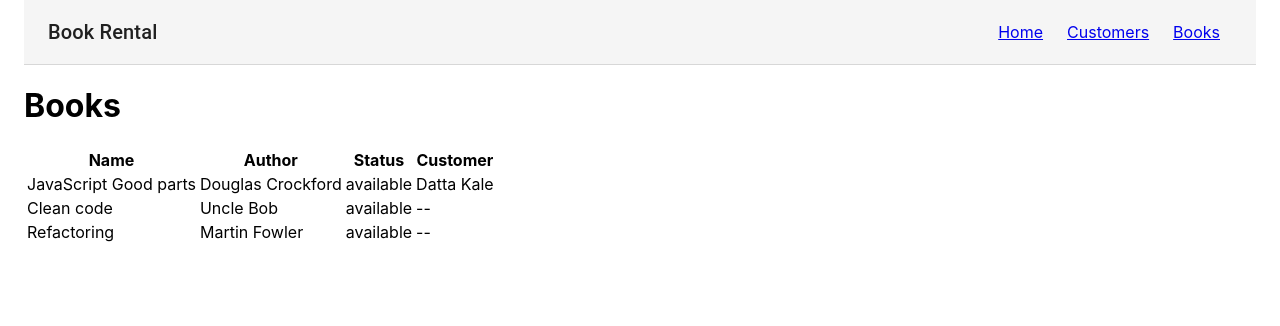
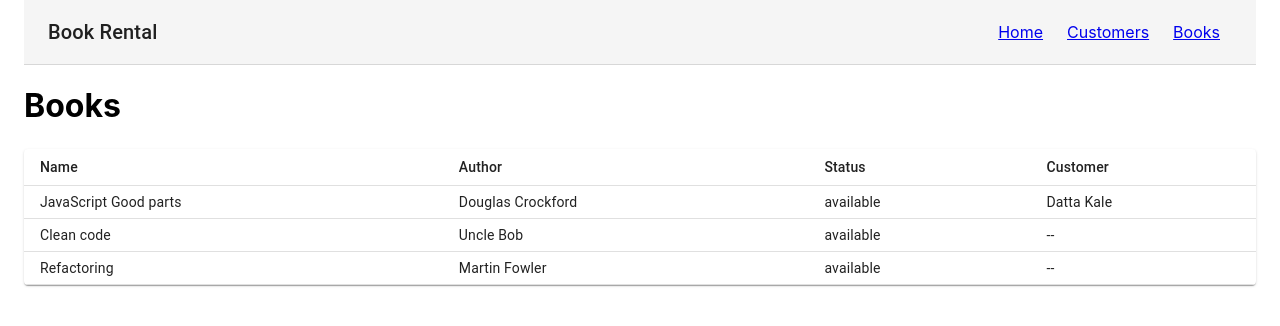
Before and after one commit to way2datta/react-playground, a React (Create React App) app in the folder movie-rental-simple/: page /books in a window 1280 px wide. Shown: the top 326 px of the page. Built offline with nearby package versions, Linux system fonts and the light colour scheme; data requests are answered from the project's data file.

Commit message:
BooksListing has material ui

```diff
--- a/movie-rental-simple/package.json
+++ b/movie-rental-simple/package.json
@@ -12,6 +12,7 @@
     "react-scripts": "3.1.2"
   },
   "scripts": {
+    "start-dev": "npm-run-all --parallel start serve-api",
     "start": "react-scripts start",
     "build": "react-scripts build",
     "test": "react-scripts test",
@@ -32,5 +33,8 @@
       "last 1 firefox version",
       "last 1 safari version"
     ]
+  },
+  "devDependencies": {
+    "npm-run-all": "^4.1.5"
   }
 }
--- a/movie-rental-simple/src/BooksListing.js
+++ b/movie-rental-simple/src/BooksListing.js
@@ -1,5 +1,27 @@
 import React from "react";
 import axios from "axios";
+import { makeStyles } from '@material-ui/core/styles';
+import Table from '@material-ui/core/Table';
+import TableBody from '@material-ui/core/TableBody';
+import TableCell from '@material-ui/core/TableCell';
+import TableHead from '@material-ui/core/TableHead';
+import TableRow from '@material-ui/core/TableRow';
+import Paper from '@material-ui/core/Paper';
+
+const useStyles = makeStyles(theme => ({
+  root: {
+    width: '100%',
+  },
+  paper: {
+    marginTop: theme.spacing(3),
+    width: '100%',
+    overflowX: 'auto',
+    marginBottom: theme.spacing(2),
+  },
+  table: {
+    minWidth: 650,
+  },
+}));
 
 export class BooksListing extends React.Component {
   state = {
@@ -23,32 +45,37 @@ export class BooksListing extends React.Component {
 }
 
 function Gridview({ datasource }) {
+  const classes = useStyles();
+
   if (!datasource.length) {
     return <h2>No record found.</h2>
   }
 
+
   return <>
-    <table>
-      <thead>
-        <tr>
-          <th>Name</th>
-          <th>Author</th>
-          <th>Status</th>
-          <th>Customer</th>
-        </tr>
-      </thead>
-      <tbody>
-        {
-          datasource.map(x => {
-            return <tr key={x.id}>
-              <td>{x.name}</td>
-              <td>{x.authorName}</td>
-              <td>{x.status}</td>
-              <td>{x.customer || '--'}</td>
-            </tr>
-          })
-        }
-      </tbody>
-    </table>
+    <Paper className={classes.paper}>
+      <Table className={classes.table} size="small">
+        <TableHead>
+          <TableRow>
+            <TableCell>Name</TableCell>
+            <TableCell>Author</TableCell>
+            <TableCell>Status</TableCell>
+            <TableCell>Customer</TableCell>
+          </TableRow>
+        </TableHead>
+        <TableBody>
+          {
+            datasource.map(x => {
+              return <TableRow key={x.id}>
+                <TableCell>{x.name}</TableCell>
+                <TableCell>{x.authorName}</TableCell>
+                <TableCell>{x.status}</TableCell>
+                <TableCell>{x.customer || '--'}</TableCell>
+              </TableRow>
+            })
+          }
+        </TableBody>
+      </Table>
+    </Paper>
   </>
 }
```
